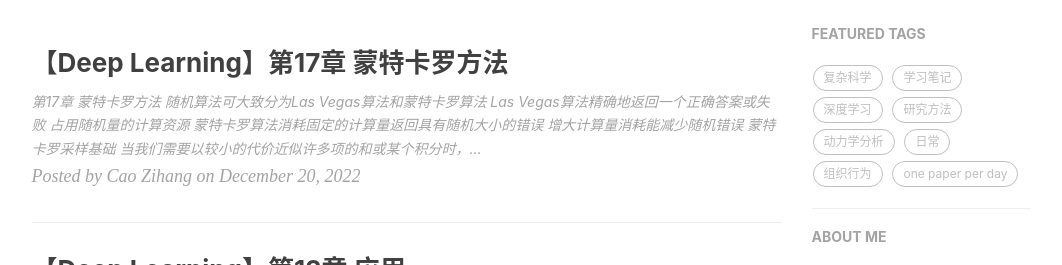
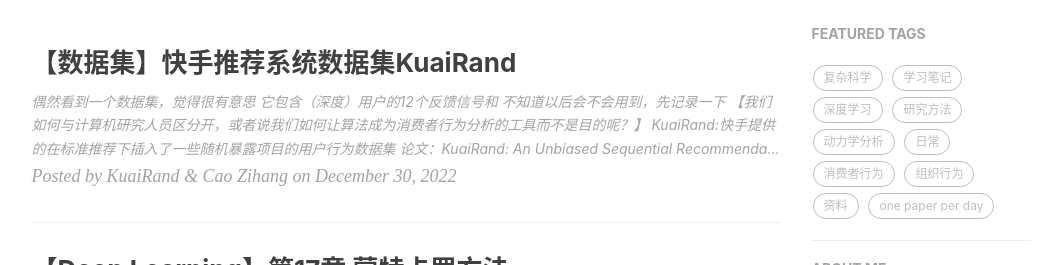
Before and after one commit to CaoZihang/CaoZihang.github.io, a Jekyll site: the page built from index.html, in a window 1280 px wide and 900 px high, cut to the strip 422-687 px from the top of the window. Shown: the whole strip, without its empty margins (136-1198 px from the left). Built offline with Jekyll 4.4.1, drawn with Linux system fonts in a browser that asks for light colours; nearby versions of some CDN libraries; the list of posts is cut into pages by our own code; comment, search, counter and statistics services are not loaded; some of the changed text lies outside the part shown.

Commit message:
KuaiRand

```diff
--- /dev/null
+++ b/_posts/2022-12-30-kuairand.md
@@ -0,0 +1,82 @@
+---
+layout:       post
+title:        "【数据集】快手推荐系统数据集KuaiRand"
+author:       "KuaiRand & Cao Zihang"
+header-style: text
+catalog:      true
+status:		  Done
+mathjax: 	true
+tags:
+    - 消费者行为
+    - 资料
+---
+
+偶然看到一个数据集，觉得很有意思
+
+它包含（深度）用户的12个反馈信号和
+
+不知道以后会不会用到，先记录一下
+
+【我们如何与计算机研究人员区分开，或者说我们如何让算法成为消费者行为分析的工具而不是目的呢？】
+
+>  KuaiRand:**快手提供的在标准推荐下插入了一些随机暴露项目的用户行为数据集**
+>
+> 论文：KuaiRand: An Unbiased Sequential Recommendation Dataset with Randomly Exposed Videos[^1]
+
+# 数据获取
+
+数据获取：由于《数据出境安全评估办法》且国家网信办尚未批准该项数据出境，暂时只向中国境内机构使用
+
+[KuaiRand | An Unbiased Sequential Recommendation Dataset with Randomly Exposed Videos](https://kuairand.com/)
+
+**用途**：推荐系统；其他
+
+# 数据描述
+
+## 采集对象
+
+![kuaidata](https://cdn.chongminggao.top/figure/KuaiRand-homepage.png)
+
+![kuaishou-app](https://cdn.chongminggao.top/figure/kuaishou-app.png)
+
+## 数据版本
+
+KuaiRand提供了3个数据版本：
+
+- KuaiRand-27K
+  - 完整数据集
+- KuaiRand-1K
+  - 用户抽样精简版
+- KuaiRand-Pure
+  - 全部用户&仅包含推荐候选池的视频
+  - 没有严格的顺序日志
+
+![kuaidata](https://cdn.chongminggao.top/figure/three-version.png)
+
+## 字段
+
+字段简单扫了一下，大致上重点看到了这么几个方面，以及一些奇奇怪怪的碎碎念orz
+
+数据对象：**短视频浏览者**、**短视频内容**、**干预策略**
+
+- **用户属性**
+  - 特征
+    - 使用习惯
+      - 活跃度、是否在活跃周期（挺有意思的，不知道有没有搞一些理论）
+      - 发布特征（表达欲，也有点意思）
+      - 注册时长、设备……
+    - 社交属性
+  - 行为
+    - 点赞、关注、转发、讨厌……
+    - 停留时长
+- **视频属性**
+  - 基本属性
+    - 视频基本属性
+    - 背景音乐（音乐模因？）
+    - 内容类别标签
+  - 播放统计
+  - 用户反应
+- **推荐系统属性**
+  - 推荐/随机
+
+[^1]: Gao, C., Li, S., Zhang, Y., Chen, J., Li, B., Lei, W., Jiang, P., & He, X. (2022). KuaiRand: An Unbiased Sequential Recommendation Dataset with Randomly Exposed Videos. *Proceedings of the 31st ACM International Conference on Information & Knowledge Management*, 3953–3957. https://doi.org/10.1145/3511808.3557624
```
Also changed, not shown: _includes/project/zh.md (+7 -1 lines).
